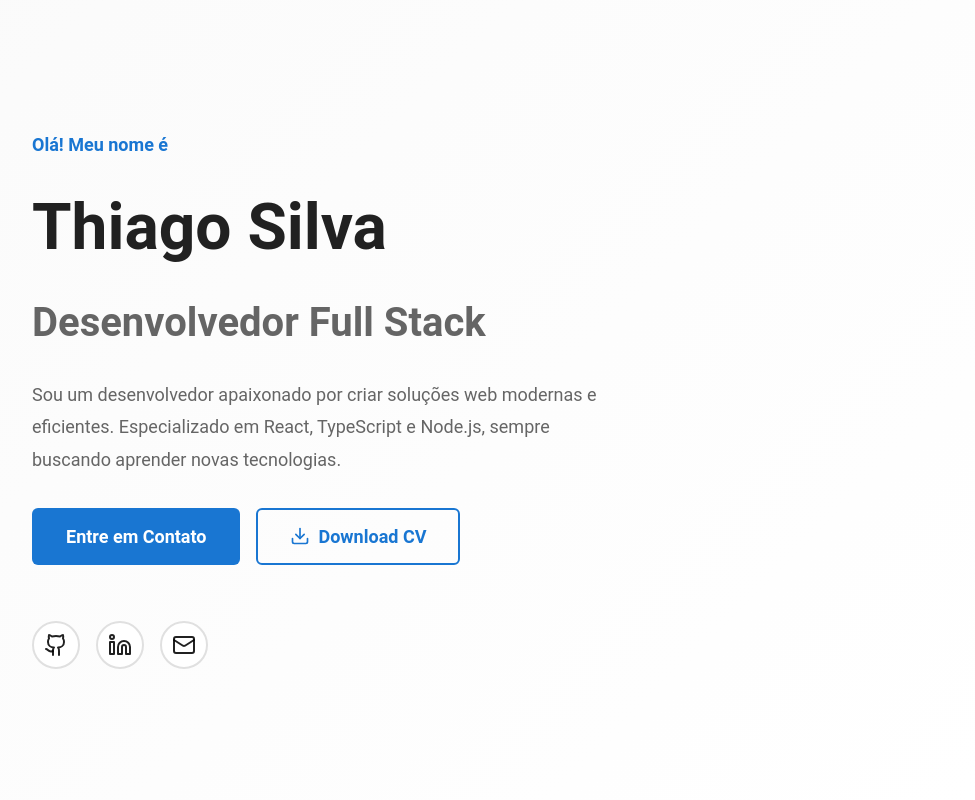
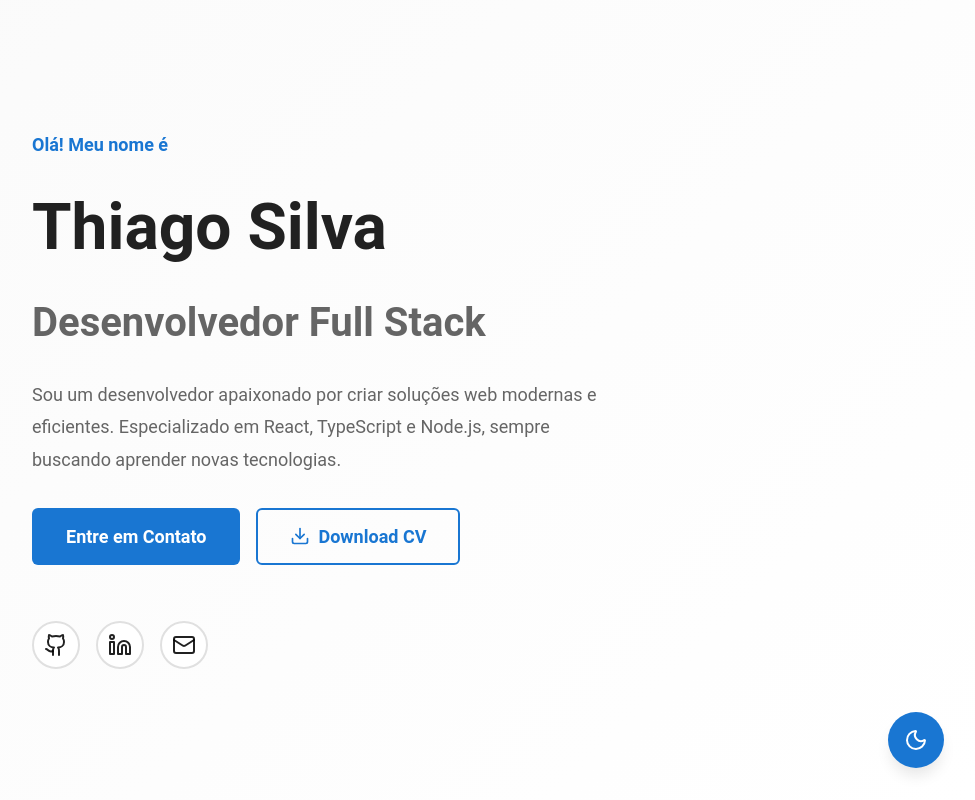
Before and after one commit to thiagopedro99/portifolio, a React (Vite) app: page / in a window 1280 px wide. Shown: the top 800 px of the page, without its empty margins (304-1279 px from the left). Built offline with nearby package versions, Linux system fonts and the light colour scheme.

Commit message:
feat: Add FloatingThemeToggle component with styled button and animations

```diff
--- a/src/App.tsx
+++ b/src/App.tsx
@@ -5,6 +5,7 @@ import GlobalStyles from "@styles/globalStyles";
 import Router from "@routes/index";
 import { ToastProvider } from "@components/toast";
 import { useAppStore } from "@stores/App/appStore";
+import FloatingThemeToggle from "@components/floatingThemeToggle";
 
 const App = () => {
   const theme = useAppStore((state) => state.theme);
@@ -15,6 +16,7 @@ const App = () => {
       <GlobalStyles />
       <ToastProvider>
         <Router />
+        <FloatingThemeToggle />
       </ToastProvider>
     </ThemeProvider>
   );
--- /dev/null
+++ b/src/components/floatingThemeToggle/index.tsx
@@ -0,0 +1,21 @@
+// src/components/floatingThemeToggle/index.tsx
+import { useAppStore } from '@stores/App/appStore';
+import { Moon, Sun } from 'lucide-react';
+import { FloatingButton, IconWrapper } from './styles';
+
+const FloatingThemeToggle = () => {
+  const { theme, toggleTheme } = useAppStore();
+
+  return (
+    <FloatingButton
+      onClick={toggleTheme}
+      aria-label={`Mudar para tema ${theme === 'light' ? 'escuro' : 'claro'}`}
+    >
+      <IconWrapper $isLight={theme === 'light'}>
+        {theme === 'light' ? <Moon size={24} /> : <Sun size={24} />}
+      </IconWrapper>
+    </FloatingButton>
+  );
+};
+
+export default FloatingThemeToggle;
--- /dev/null
+++ b/src/components/floatingThemeToggle/styles.ts
@@ -0,0 +1,68 @@
+import styled, { keyframes } from 'styled-components';
+
+const pulse = keyframes`
+  0% {
+    box-shadow: 0 0 0 0 ${({ theme }) => theme.colors.primary}40;
+  }
+  70% {
+    box-shadow: 0 0 0 10px ${({ theme }) => theme.colors.primary}00;
+  }
+  100% {
+    box-shadow: 0 0 0 0 ${({ theme }) => theme.colors.primary}00;
+  }
+`;
+
+export const FloatingButton = styled.button`
+  position: fixed;
+  bottom: ${({ theme }) => theme.spacing.xl};
+  right: ${({ theme }) => theme.spacing.xl};
+  width: 56px;
+  height: 56px;
+  display: flex;
+  align-items: center;
+  justify-content: center;
+  background-color: ${({ theme }) => theme.colors.primary};
+  color: ${({ theme }) => theme.colors.text.inverse};
+  border-radius: ${({ theme }) => theme.borderRadius.full};
+  box-shadow: ${({ theme }) => theme.shadows.lg};
+  cursor: pointer;
+  transition: all ${({ theme }) => theme.transitions.normal};
+  z-index: ${({ theme }) => theme.zIndex.fixed};
+
+  &:hover {
+    transform: scale(1.1);
+    box-shadow: ${({ theme }) => theme.shadows.xl};
+    animation: ${pulse} 1.5s infinite;
+  }
+
+  &:active {
+    transform: scale(0.95);
+  }
+
+  &:focus-visible {
+    outline: 2px solid ${({ theme }) => theme.colors.primary};
+    outline-offset: 4px;
+  }
+
+  @media (max-width: ${({ theme }) => theme.breakpoints.md}) {
+    bottom: ${({ theme }) => theme.spacing.lg};
+    right: ${({ theme }) => theme.spacing.lg};
+    width: 48px;
+    height: 48px;
+  }
+`;
+
+export const IconWrapper = styled.span<{ $isLight: boolean }>`
+  display: flex;
+  align-items: center;
+  justify-content: center;
+  transition: transform ${({ theme }) => theme.transitions.normal};
+
+  svg {
+    transition: transform ${({ theme }) => theme.transitions.normal};
+  }
+
+  ${FloatingButton}:hover & svg {
+    transform: ${({ $isLight }) => $isLight ? 'rotate(-30deg)' : 'rotate(30deg)'};
+  }
+`;
```
